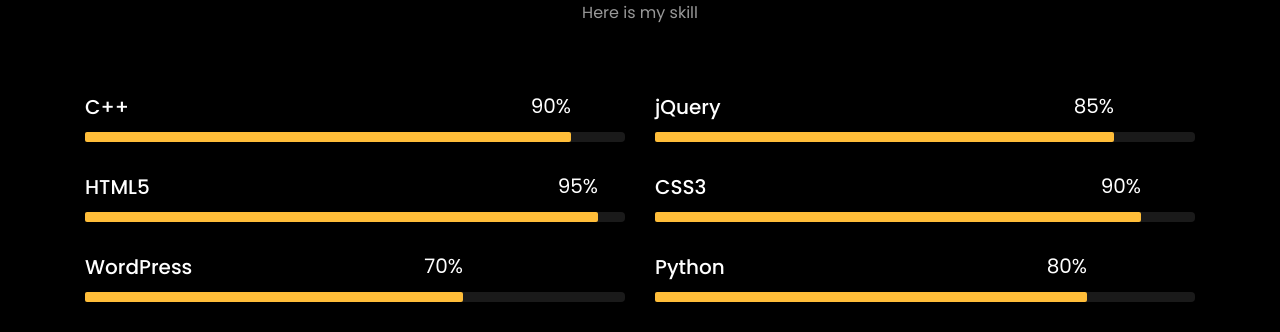
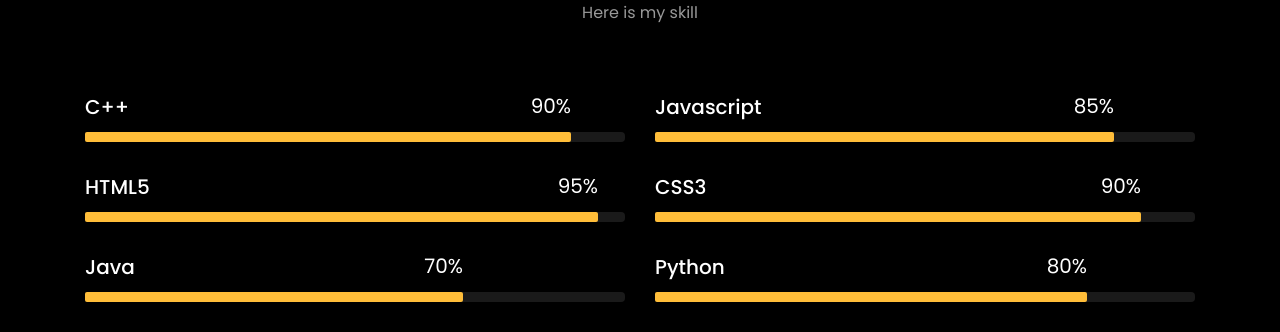
Before and after one commit to shuvoSh24/resume, a plain HTML site: page index.html in a window 1280 px wide. Shown: the part 4053-4385 px from the top of the page. Drawn offline with Linux system fonts and the light colour scheme; files whose address does not match are found by name.

Commit message:
Update index.html

```diff
--- a/index.html
+++ b/index.html
@@ -286,7 +286,7 @@
 					</div>
 					<div class="col-md-6 animate-box">
 						<div class="progress-wrap ftco-animate">
-							<h3>jQuery</h3>
+							<h3>Javascript</h3>
 							<div class="progress">
 							 	<div class="progress-bar color-2" role="progressbar" aria-valuenow="85"
 							  	aria-valuemin="0" aria-valuemax="100" style="width:85%">
@@ -319,7 +319,7 @@
 					</div>
 					<div class="col-md-6 animate-box">
 						<div class="progress-wrap ftco-animate">
-							<h3>WordPress</h3>
+							<h3>Java</h3>
 							<div class="progress">
 							 	<div class="progress-bar color-5" role="progressbar" aria-valuenow="70"
 							  	aria-valuemin="0" aria-valuemax="100" style="width:70%">
```
